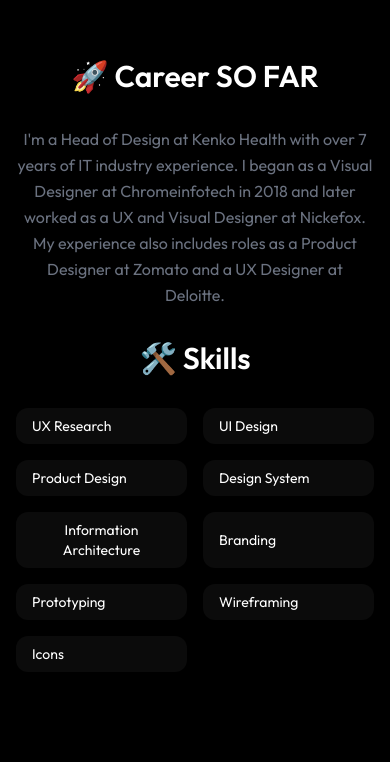
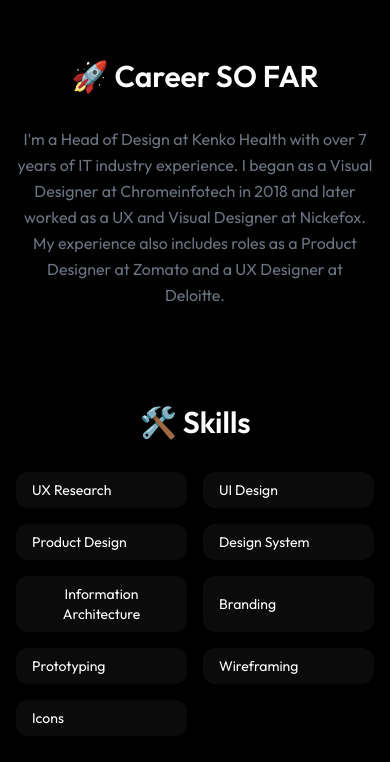
Before and after one commit to WoasSinab/Designer-2, a React (Vite) app: page / in a window 390 px wide. Shown: the part 3448-4210 px from the top of the page. Before the commit the page ends 4184 px from the top, so only its background shows below. Built offline with nearby package versions, Linux system fonts and the light colour scheme.

Commit message:
gap y added

```diff
--- a/src/components/Career/Career.jsx
+++ b/src/components/Career/Career.jsx
@@ -1,6 +1,6 @@
 const Career = () => {
   return (
-    <div className='flex md:flex-row flex-col justify-start text-white lg:mx-24 mx-4 lg:my-24 my-16'>
+    <div className='flex md:flex-row flex-col justify-start text-white lg:mx-24 mx-4 lg:my-24 my-16 gap-y-16'>
       <div className='md:w-1/2 text-center md:text-left'>
         <h1 className='text-3xl font-semibold my-8'>🚀 Career SO FAR</h1>
         <p className='text-base text-gray-500 lg:pr-40 md:pr-20 leading-relaxed'>I'm a Head of Design at Kenko Health with over 7 years of IT industry experience. I began as a Visual Designer at Chromeinfotech in 2018 and later worked as a UX and Visual Designer at Nickefox. My experience also includes roles as a Product Designer at Zomato and a UX Designer at Deloitte.</p>
```
